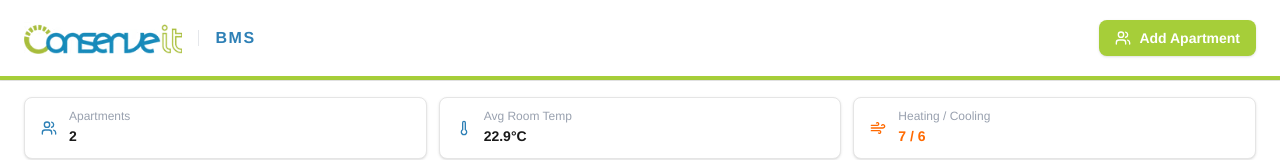
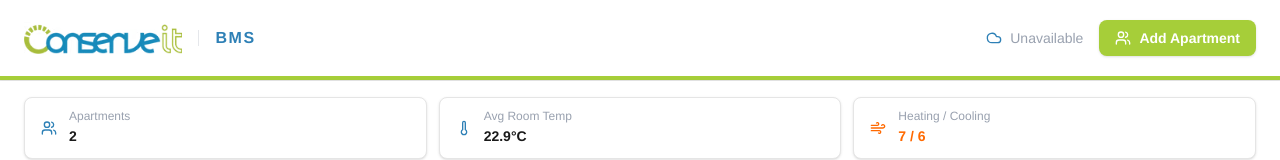
Before and after one commit to hd-marshall/apartment-building-bms, a React (Vite) app: page / in a window 1280 px wide. Shown: the top 160 px of the page. Built offline with nearby package versions, Linux system fonts and the light colour scheme; no server answers.

Commit message:
feat: call weather api based on melbourne lat and long

```diff
--- a/src/components/BuildingHeader.tsx
+++ b/src/components/BuildingHeader.tsx
@@ -1,5 +1,6 @@
-import { Thermometer, Wind, Users } from 'lucide-react';
+import { Thermometer, Wind, Users, Cloud } from 'lucide-react';
 import { useBuildingStore } from '../store/useBuildingStore';
+import { useWeather } from '../hooks/useWeather';
 import logo from '../assets/ConserveIt-Logo.avif';
 
 interface Props {
@@ -10,6 +11,7 @@ interface Props {
 export function BuildingHeader({ onAddApartment }: Props) {
   const building = useBuildingStore(s => s.building);
   const setBuildingTemp = useBuildingStore(s => s.setBuildingTemp);
+  const { weather, error: weatherError } = useWeather();
 
   const allRooms = building.apartments.flatMap(a => a.rooms);
   const allSpaces = [...allRooms, ...building.commonRooms];
@@ -35,6 +37,16 @@ export function BuildingHeader({ onAddApartment }: Props) {
             </div>
           </div>
 
+          <div className="flex items-center gap-4">
+            <div className="flex items-center gap-2 text-sm text-gray-500">
+              <Cloud className="w-4 h-4 text-ci-blue shrink-0" />
+              {!weather && !weatherError && <span className="text-gray-400">—</span>}
+              {weather && (
+                <span>{weather.temp}°C &middot; {weather.description}</span>
+              )}
+              {weatherError && <span className="text-gray-400">Unavailable</span>}
+            </div>
+
             <button
               onClick={onAddApartment}
               className="flex items-center gap-2 px-4 py-2 bg-ci-green hover:bg-ci-green-dark text-white text-sm font-semibold rounded-lg transition-colors cursor-pointer shadow-sm"
@@ -42,6 +54,7 @@ export function BuildingHeader({ onAddApartment }: Props) {
               <Users className="w-4 h-4" />
               Add Apartment
             </button>
+          </div>
         </div>
         <div className="h-1 bg-ci-green" />
       </div>
--- /dev/null
+++ b/src/hooks/useWeather.ts
@@ -0,0 +1,46 @@
+import { useState, useEffect } from 'react';
+
+export interface WeatherData {
+  temp: number;
+  description: string;
+  weatherCode: number;
+}
+
+const WMO_DESCRIPTIONS: Record<number, string> = {
+  0: 'Clear sky', 1: 'Mainly clear', 2: 'Partly cloudy', 3: 'Overcast',
+  45: 'Foggy', 48: 'Icy fog',
+  51: 'Light drizzle', 53: 'Drizzle', 55: 'Heavy drizzle',
+  61: 'Light rain', 63: 'Rain', 65: 'Heavy rain',
+  71: 'Light snow', 73: 'Snow', 75: 'Heavy snow',
+  80: 'Showers', 81: 'Heavy showers', 82: 'Violent showers',
+  95: 'Thunderstorm', 96: 'Thunderstorm w/ hail',
+};
+
+// Melbourne, Australia
+const LAT = -37.81;
+const LON = 144.96;
+
+export function useWeather() {
+  const [weather, setWeather] = useState<WeatherData | null>(null);
+  const [error, setError] = useState(false);
+
+  useEffect(() => {
+    const url =
+      `https://api.open-meteo.com/v1/forecast?latitude=${LAT}&longitude=${LON}` +
+      `&current=temperature_2m,weather_code&temperature_unit=celsius&timezone=auto`;
+
+    fetch(url)
+      .then(r => r.json())
+      .then(data => {
+        const code: number = data.current.weather_code;
+        setWeather({
+          temp: parseFloat(data.current.temperature_2m.toFixed(1)),
+          weatherCode: code,
+          description: WMO_DESCRIPTIONS[code] ?? 'Unknown',
+        });
+      })
+      .catch(() => setError(true));
+  }, []);
+
+  return { weather, error };
+}
```
Lines whose indentation alone changed are shown as unchanged.
